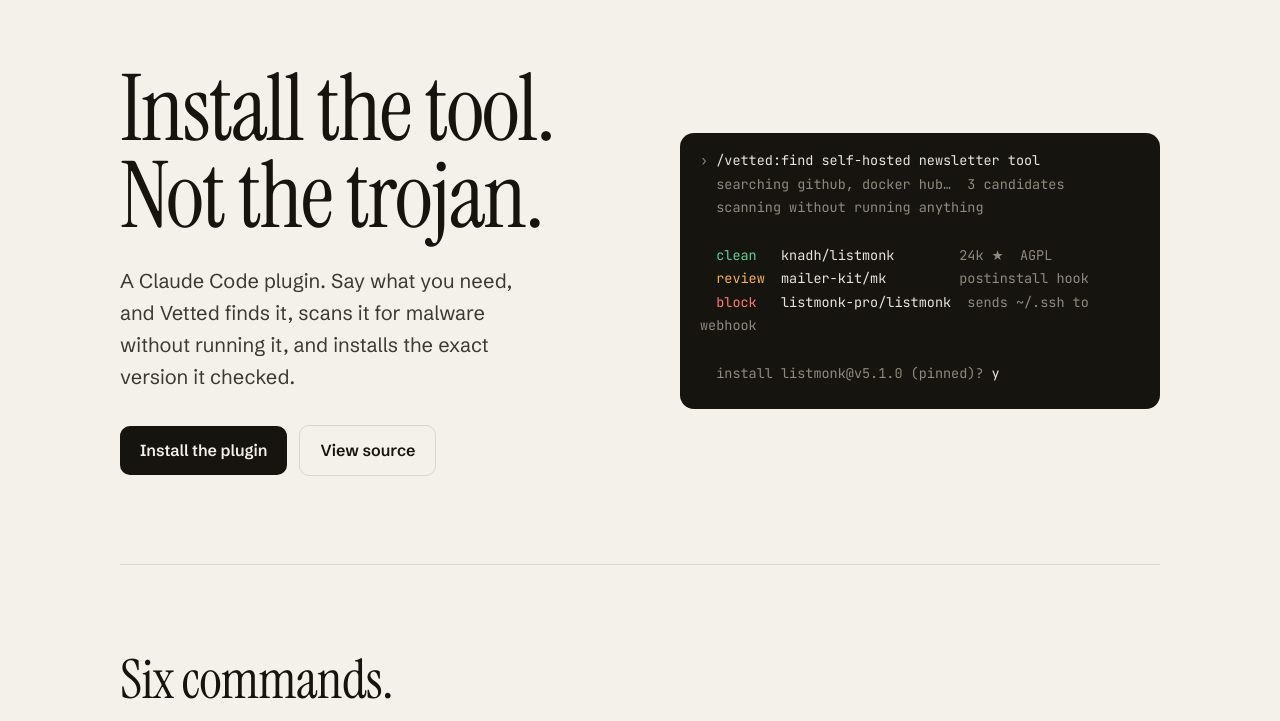
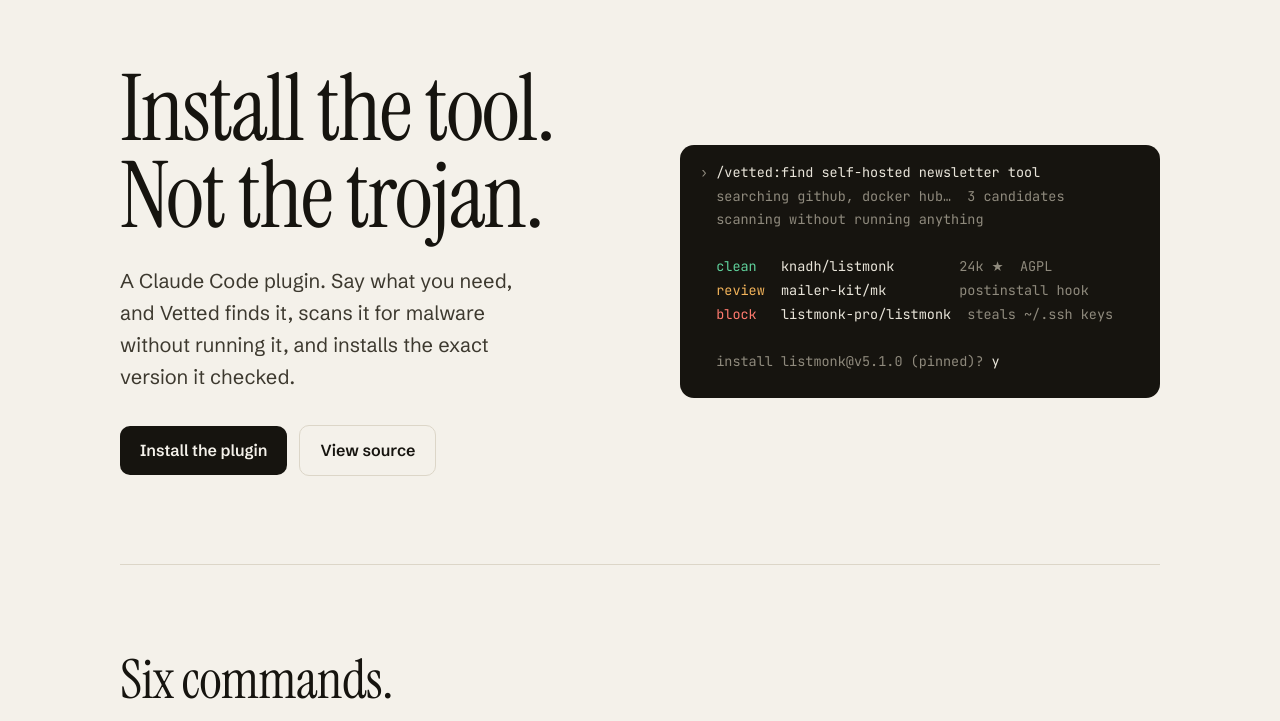
Before and after one commit to FYClamityDestiny/vetted, a plain HTML site: page docs/index.html in a window 1280 px wide. Shown: the part 76-797 px from the top of the page. Drawn offline with Linux system fonts and the light colour scheme.

Commit message:
Site: shorter scan line
Co-Authored-By: Claude Opus 5.5 <noreply@anthropic.com>

```diff
--- a/docs/index.html
+++ b/docs/index.html
@@ -147,7 +147,7 @@ footer{padding:40px 0 56px;color:var(--mute);font-size:14.5px;display:flex;justi
     <p class="line" style="animation-delay:1.3s"> </p>
     <p class="line" style="animation-delay:1.5s"><span class="g">  clean  </span> knadh/listmonk        <span class="m">24k ★  AGPL</span></p>
     <p class="line" style="animation-delay:1.8s"><span class="y">  review </span> mailer-kit/mk         <span class="m">postinstall hook</span></p>
-    <p class="line" style="animation-delay:2.1s"><span class="r">  block  </span> listmonk-pro/listmonk  <span class="m">sends ~/.ssh to webhook</span></p>
+    <p class="line" style="animation-delay:2.1s"><span class="r">  block  </span> listmonk-pro/listmonk  <span class="m">steals ~/.ssh keys</span></p>
     <p class="line" style="animation-delay:2.5s"> </p>
     <p class="line" style="animation-delay:2.7s"><span class="m">  install listmonk@v5.1.0 (pinned)? </span>y</p>
   </div>
```
